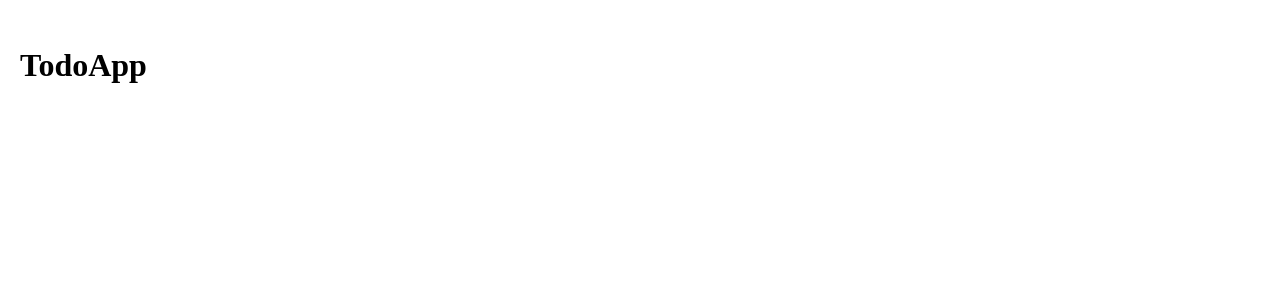
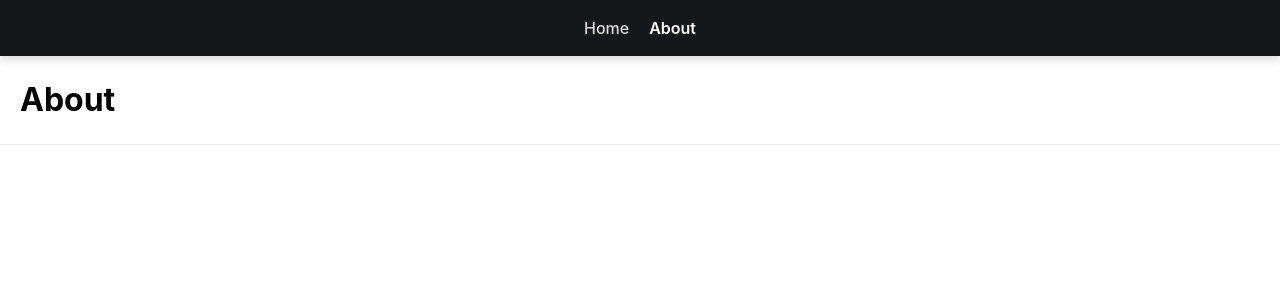
Before and after one commit to rbqdev/react-todo, a React app: page /about in a window 1280 px wide. Shown: the top 300 px of the page. Built offline with nearby package versions, Linux system fonts and the light colour scheme; the HTML template or start-up script is replaced by a standard one.

Commit message:
Update strucutre and Add router - Update markup page - Add router - Add css header style

```diff
--- a/src/app/app.jsx
+++ b/src/app/app.jsx
@@ -3,15 +3,11 @@ import '../assets/css/main.scss';
 
 import React from 'react';
 import Router from './router';
-import MenuBottom from '../layouts/MenuBottom';
 
 export default props => (
     <div className="app-container">
         <div className="app--content">
             <Router />
         </div>
-        <div className="app--bottom">
-            <MenuBottom />
-        </div>
     </div>
 );
--- a/src/app/router.jsx
+++ b/src/app/router.jsx
@@ -1,17 +1,22 @@
 import React from 'react';
-import { BrowserRouter, Switch, Route, Redirect, hashHistory } from 'react-router-dom';
+import { BrowserRouter as Router, Switch, Route, Redirect, hashHistory } from 'react-router-dom';
 
 import Home from '../pages/home';
+import About from '../pages/about';
+import { Header } from "../layouts";
 
 export default props => (
-    <BrowserRouter history={ hashHistory }>
+    <Router history={ hashHistory }>
+        <div>
+            <Header pageTitle="About" />
             <Switch>
                 <Route exact path="/" component={ Home } />
-            <Route path="/about" component={ Home } />
+                <Route path="/about" component={ About } />
                 <Route path="/contact" component={ Home } />
                 <Redirect from="*" to="/" />
                 {/* when none of the above match, <NoMatch> will be rendered */}
                 {/* <Route component={NoMatch} /> */}
             </Switch>
-    </BrowserRouter>
+        </div>
+    </Router>
 );
--- /dev/null
+++ b/src/assets/css/layouts.scss
@@ -0,0 +1,54 @@
+/*
+Layouts
+- Header
+- Content
+- SideMenu
+*/
+
+.page-header {
+    padding: 16px;
+    display: flex;
+    justify-content: center;
+    align-items: center;
+    flex-direction: column;
+    background: #16171a;
+    box-shadow: rgba(22, 23, 26, 0.15) 0px 4px 8px;
+
+    .page--menu {
+
+        ul {
+            list-style: none;
+            display: flex;
+        }
+        li {
+            a {
+                margin: 0 10px;
+                font-weight: 500;
+                color: #ddd;
+                text-decoration: none;
+            }
+
+            &.active {
+                a {
+                    color: #fff;
+                    font-weight: 600;
+                }
+            }
+        }
+    }
+}
+
+.page-content {
+    padding: 20px;
+}
+
+.page--title {
+
+    padding: 20px;
+    border-bottom: 1px solid #eee;
+
+    h1 {
+        font-size: 2em;
+        margin: 0;
+    }
+}
--- a/src/assets/css/main.scss
+++ b/src/assets/css/main.scss
@@ -3,9 +3,19 @@
  * Mobile First
  */
 
+* {
+    padding: 0;
+    margin: 0;
+    box-sizing: border-box;
+}
+
+html {
+    font-family: -apple-system, Segoe UI, Roboto, Ubuntu, Cantarell, Oxygen, sans-serif, "Apple Color Emoji", "Segoe UI Emoji", "Segoe UI Symbol", "Noto Color Emoji";
+}
+
 .app--content {
-    padding: 20px;
-    height: calc(100vh - 50px);
+    // padding: 20px;
+    // height: calc(100vh - 50px);
 }
 
 .app--bottom {
--- a/src/components/todo/Todo.jsx
+++ b/src/components/todo/Todo.jsx
@@ -3,7 +3,16 @@ import React, {Component} from 'react';
 class Todo extends Component {
     render(){
         return (
-            <div className="todo"></div>
+            <div className="todo">
+                <div className="todo--bottom">
+                    <div className="btn-start-wrap">
+                        <button type="button"><ion-icon name="search"></ion-icon></button>
+                    </div>
+                    <div className="btn-end-wrap">
+                        <button type="button"><ion-icon name="add"></ion-icon></button>
+                    </div>
+                </div>
+            </div>
         );
     }
 }
--- a/src/layouts/Content.jsx
+++ /dev/null
@@ -1,9 +0,0 @@
-import React from 'react';
-
-export default props => (
-    <div className="page-content">
-        <div>
-            { props.children }
-        </div>
-    </div>
-);
--- a/src/layouts/Header.jsx
+++ b/src/layouts/Header.jsx
@@ -1,8 +1,25 @@
 import React from 'react';
+import { Link } from "react-router-dom";
 
-export default props => (
+export default props => {
 
-    <div className="page-header">
-        <h1 className="page--title">{props.pageTitle}</h1>
-    </div>
-);
+    const itemActive = ( page ) => {
+        return window.location.pathname === page ? 'active' : '';
+    }
+
+    return (
+        <div className="page-header">
+            <div className="page--menu">
+                <ul>
+                    <li className={ itemActive('/') }>
+                        <Link to={'/'}>Home</Link>
+                    </li>
+                    <li className={ itemActive('/about') }>
+                        <Link to={'/about'}>About</Link>
+                    </li>
+                </ul>
+            </div>
+        </div>
+    );
+
+}
--- a/src/layouts/index.jsx
+++ b/src/layouts/index.jsx
@@ -1,4 +1,5 @@
+import '../assets/css/layouts.scss';
+
 export { default as Header } from './Header';
-export { default as Content } from './Content';
 export { default as SideMenu } from './SideMenu';
 export { default as MenuBottom } from './MenuBottom';
--- a/src/layouts/menubottom.jsx
+++ b/src/layouts/menubottom.jsx
@@ -4,12 +4,7 @@ export default class Home extends Component {
     render(){
         return (
             <div className="menu-bottom">
-                <div className="btn-start-wrap">
-                    <button type="button"><ion-icon name="search"></ion-icon></button>
-                </div>
-                <div className="btn-end-wrap">
-                    <button type="button"><ion-icon name="add"></ion-icon></button>
-                </div>
+                <p>Todo App</p>
             </div>
         );
     }
--- a/src/pages/home/Home.jsx
+++ b/src/pages/about/About.jsx
@@ -1,21 +1,15 @@
 import React, {Component} from 'react';
 
-import { Header, Content } from "../../layouts";
-import Todo from "../../components/todo/Todo";
-
-export default class Home extends Component {
+export default class About extends Component {
     render(){
         return (
             <div className="page">
+                <div className="page--title">
+                    <h1>About</h1>
+                </div>
+                <div className="page--content">
 
-                <Header pageTitle="TodoApp" />
-
-                <Content>
-
-
-
-                </Content>
-
+                </div>
             </div>
         );
     }
--- /dev/null
+++ b/src/pages/about/index.jsx
@@ -0,0 +1 @@
+export { default } from './About';
```
Lines whose indentation alone changed are shown as unchanged.
